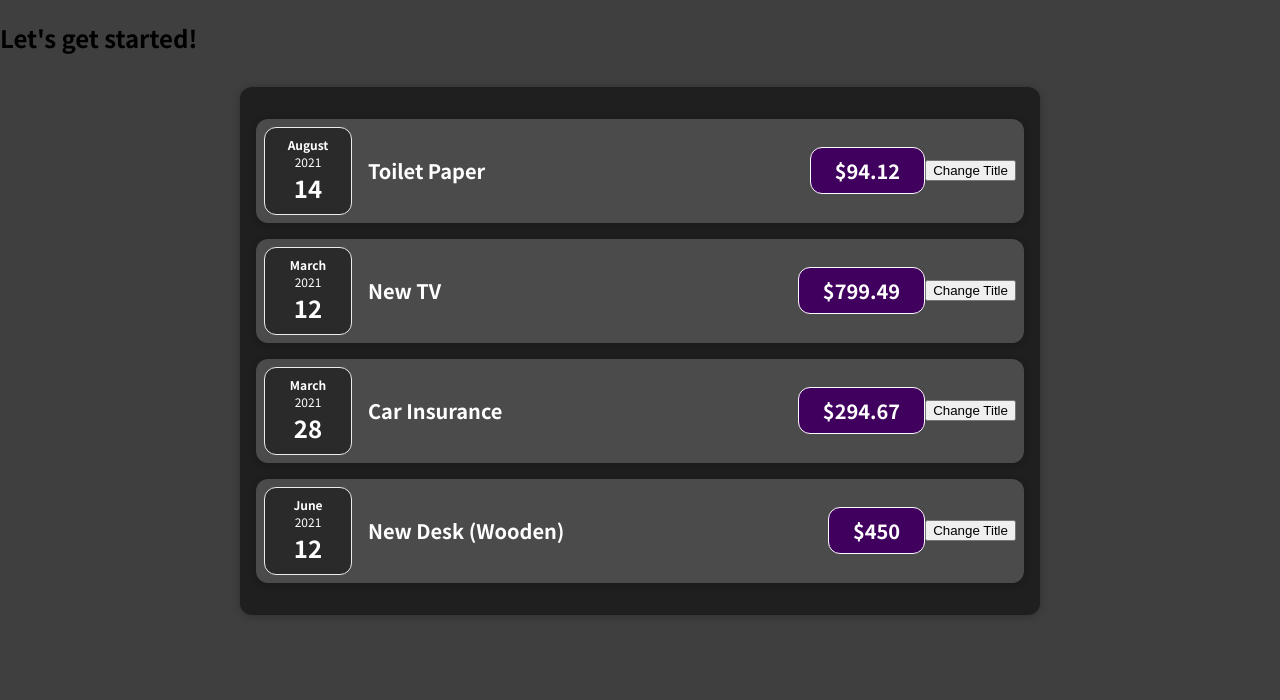
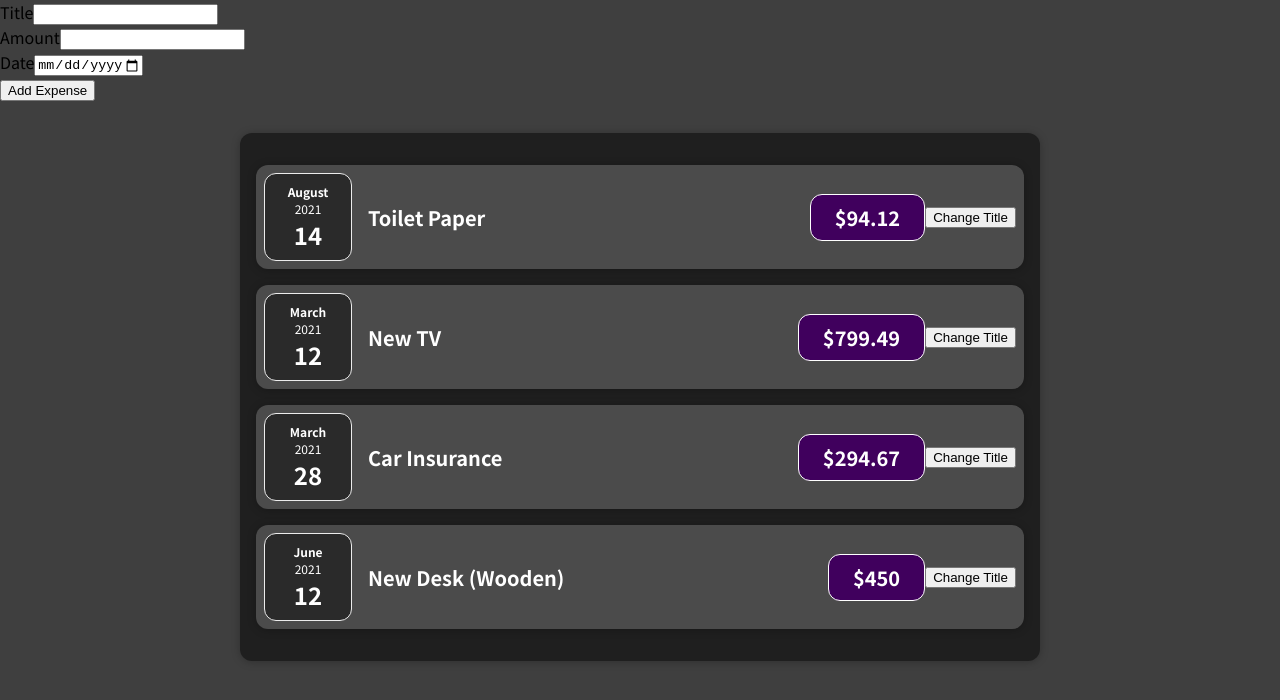
Before and after one commit to dcalhoun286/react-complete-guide, a React (Create React App) app: page / in a window 1280 px wide. Shown: the top 700 px of the page. Built offline with nearby package versions, Linux system fonts and the light colour scheme.

Commit message:
replaced h2 tag with rendering NewExpense in App

```diff
--- a/src/App.js
+++ b/src/App.js
@@ -1,4 +1,5 @@
 import Expenses from './components/Expenses/Expenses';
+import NewExpense from './components/NewExpense/NewExpense';
 
 function App () {
 
@@ -31,7 +32,7 @@ function App () {
 
   return (
     <div>
-      <h2>Let's get started!</h2>
+      <NewExpense />
       <Expenses expenses={expenses}/>
     </div>
   );
```
